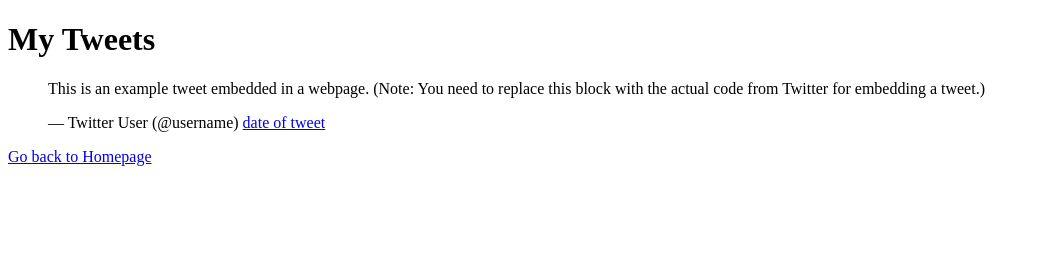
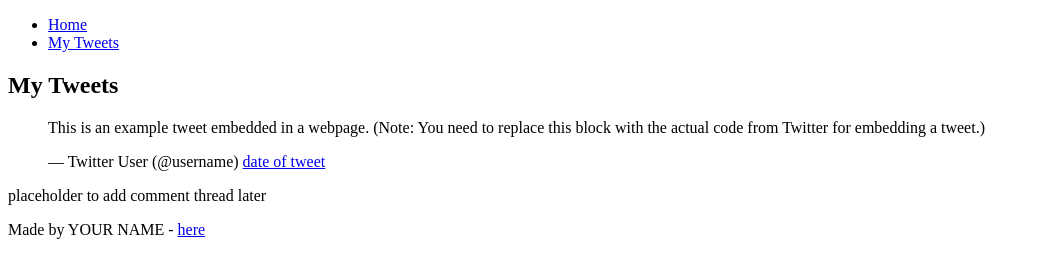
Before and after one commit to atuva/My_First_Portfolio_bak, a plain HTML site: page html_basic/tweets.html in a window 1280 px wide. Shown: the whole page, without its empty margins (0-1040 px from the left). Drawn offline with Linux system fonts and the light colour scheme.

Commit message:
Update tweets.html

```diff
--- a/html_basic/tweets.html
+++ b/html_basic/tweets.html
@@ -6,6 +6,15 @@
     <title>My Tweets</title>
 </head>
 <body>
+    <header>
+        <ul>
+            <li><a href="index.html">Home</a></li>
+            <li><a href="tweets.html">My Tweets</a></li>
+        </ul>
+    </header>
+
+    <main>
+        <article>
             <h1>My Tweets</h1>
             <!-- Example of embedding a tweet -->
             <blockquote class="twitter-tweet">
@@ -13,8 +22,14 @@
                 &mdash; Twitter User (@username) <a href="https://twitter.com/username/status/tweetID">date of tweet</a>
             </blockquote>
             <script async src="https://platform.twitter.com/widgets.js" charset="utf-8"></script>
+        </article>
+        <aside>
+            <p>placeholder to add comment thread later</p>
+        </aside>
+    </main>
 
-    <!-- Link to go back to the homepage -->
-    <a href="index.html">Go back to Homepage</a>
+    <footer>
+        <p>Made by YOUR NAME - <a href="https://github.com/yourusername" target="_blank">here</a></p>
+    </footer>
 </body>
 </html>
```
Lines whose indentation alone changed are shown as unchanged.
